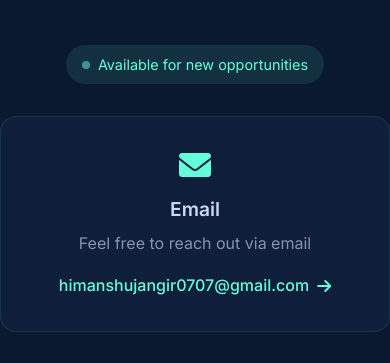
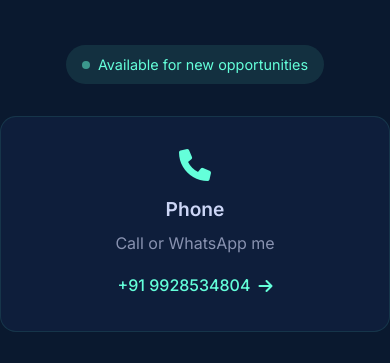
Before and after one commit to jangir7797/HimanshuJangir.github.io, a website: page index.html in a window 390 px wide. Shown: the part 9727-10090 px from the top of the page. Drawn offline with nearby package versions, Linux system fonts and the light colour scheme.

Commit message:
Updated the links and Mobile number

```diff
--- a/index.html
+++ b/index.html
@@ -393,6 +393,17 @@
             </div>
 
             <div class="contact-methods">
+                <!-- Phone -->
+                <div class="contact-method">
+                    <i class="fas fa-phone"></i>
+                    <h3>Phone</h3>
+                    <p>Call or WhatsApp me</p>
+                    <a href="tel:+919928534804" class="contact-link">
+                        +91 9928534804
+                        <i class="fas fa-arrow-right"></i>
+                    </a>
+                </div>
+
                 <!-- Email -->
                 <div class="contact-method">
                     <i class="fas fa-envelope"></i>
@@ -409,7 +420,7 @@
                     <i class="fab fa-linkedin"></i>
                     <h3>LinkedIn</h3>
                     <p>Let's connect professionally</p>
-                    <a href="https://www.linkedin.com/in/himanshu-jangir" target="_blank" class="contact-link">
+                    <a href="www.linkedin.com/in/himanshu-jangir-7a54a8166" target="_blank" class="contact-link">
                         View Profile
                         <i class="fas fa-arrow-right"></i>
                     </a>
@@ -420,7 +431,7 @@
                     <i class="fab fa-github"></i>
                     <h3>GitHub</h3>
                     <p>Check out my code repositories</p>
-                    <a href="https://github.com/himanshujangir" target="_blank" class="contact-link">
+                    <a href="https://github.com/jangir7797" target="_blank" class="contact-link">
                         View Projects
                         <i class="fas fa-arrow-right"></i>
                     </a>
```
